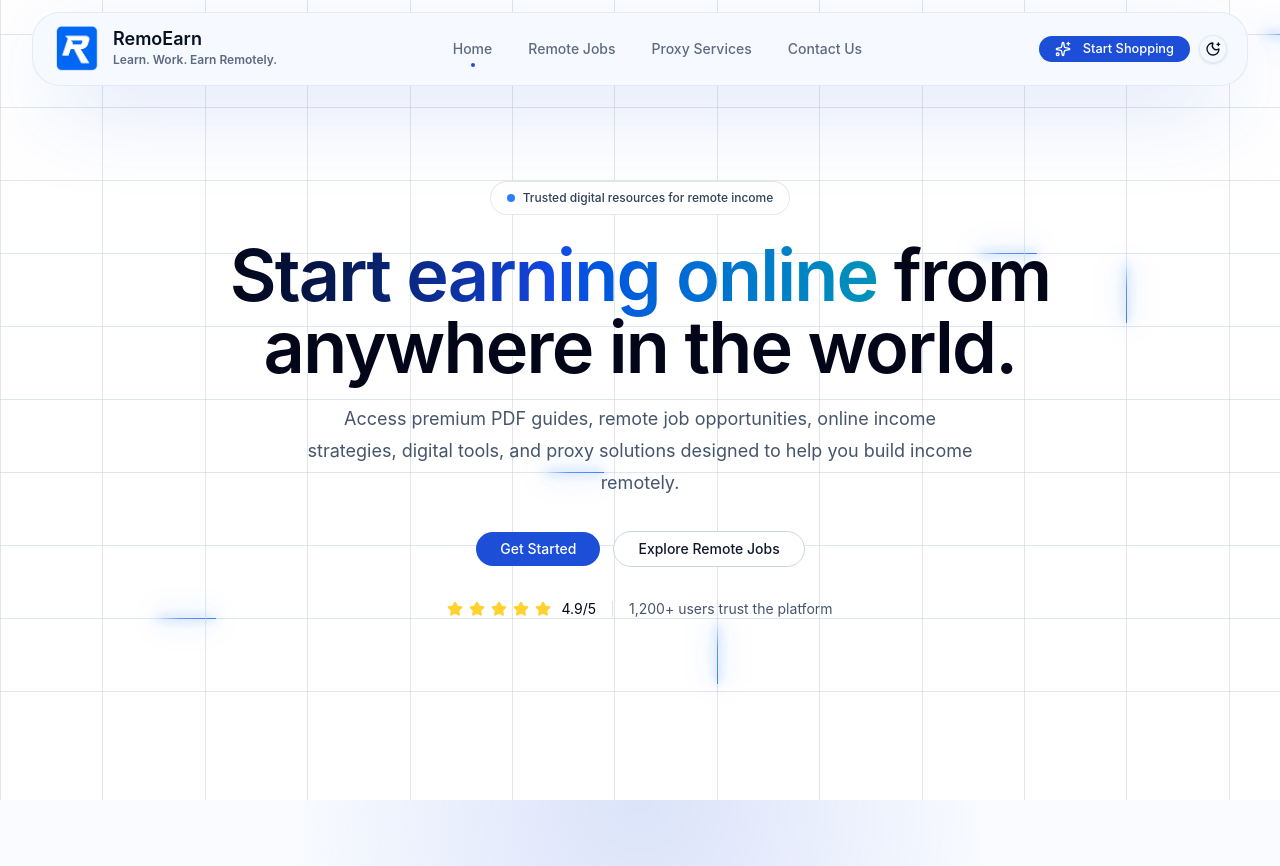
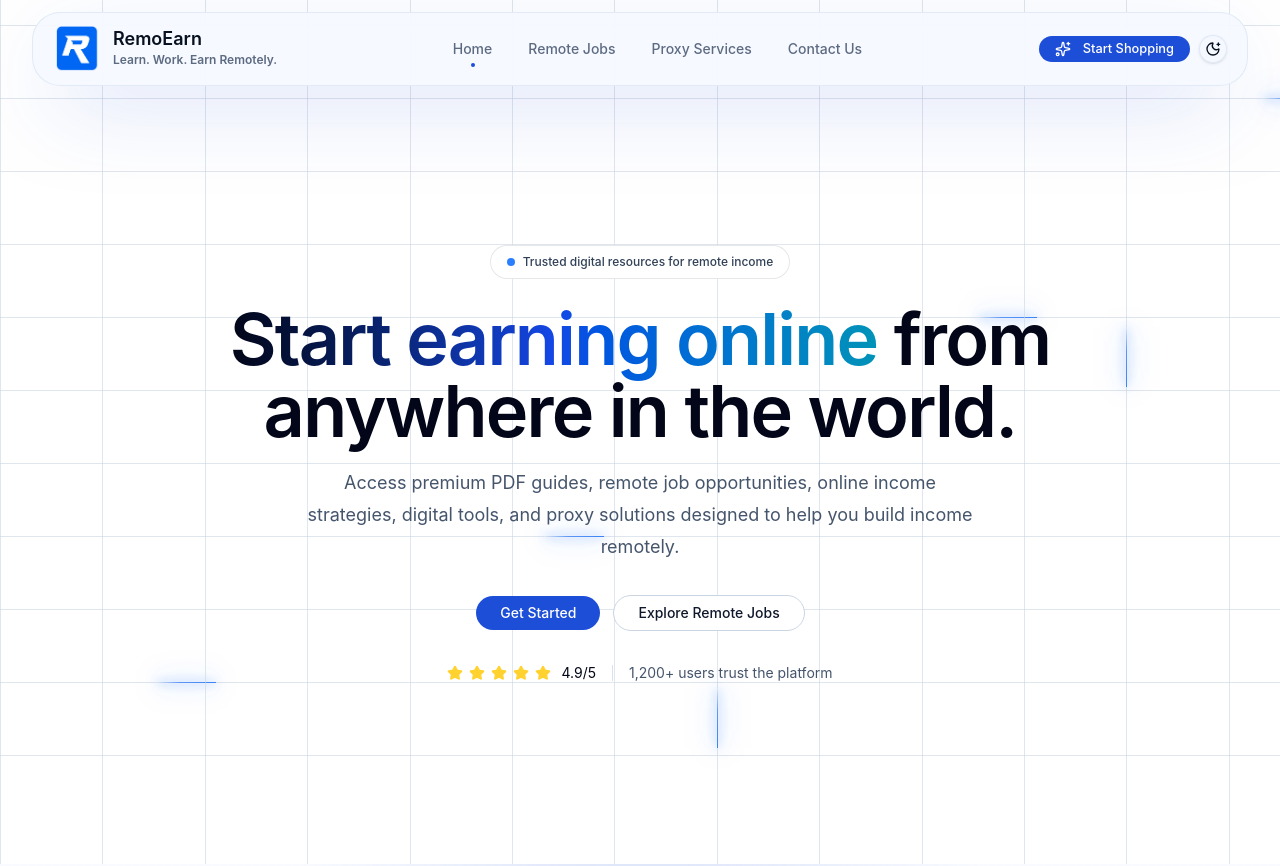
Before and after one commit to i-adminer/remoearn, a Next.js app: page / in a window 1280 px wide. Shown: the top 866 px of the page. Built offline with nearby package versions, Linux system fonts and the light colour scheme.

Commit message:
fix navigtion fixed issue

```diff
--- a/app/(site)/layout.tsx
+++ b/app/(site)/layout.tsx
@@ -12,7 +12,7 @@ export default function SiteLayout({
   return (
     <div className="relative flex min-h-screen flex-col overflow-x-clip">
       <SiteHeader />
-      <main className="relative flex-1">{children}</main>
+      <main className="relative flex-1 pt-16">{children}</main>
       <SiteFooter />
       <FloatingCart />
     </div>
```
